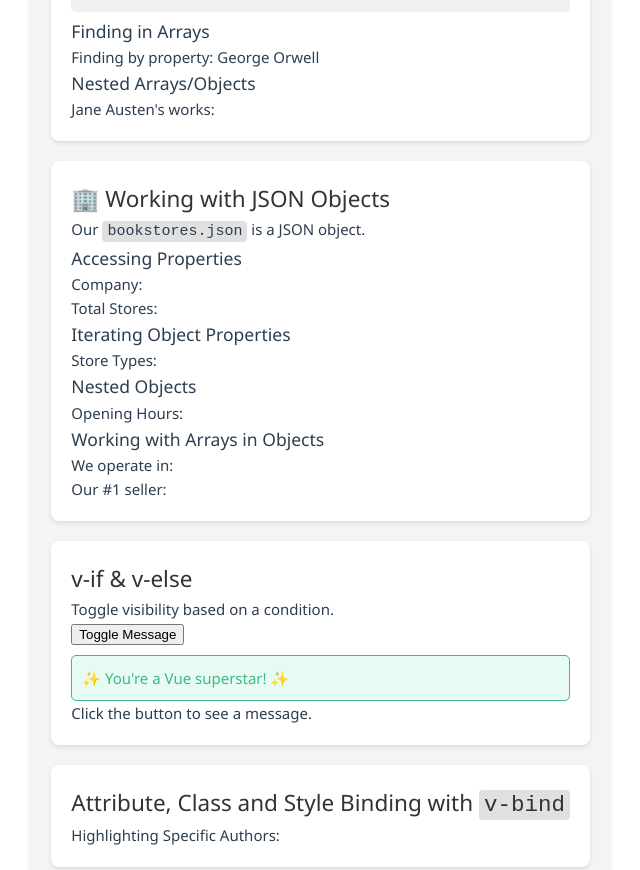
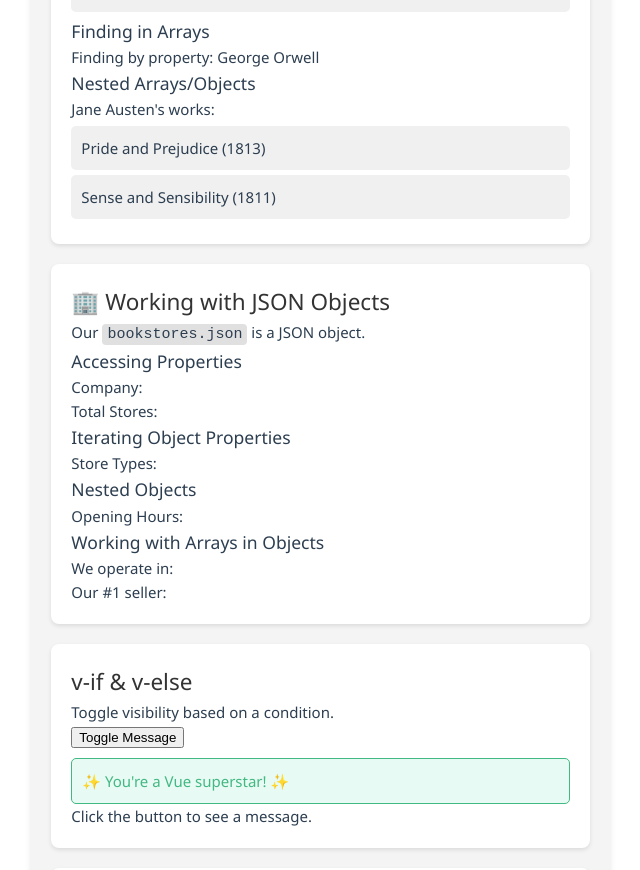
Before and after one commit to YihengCai/FIT5032-eFolio, a Vue app in the folder Week 2/: page / in a window 1280 px wide. Shown: the part 820-1690 px from the top of the page, without its empty margins (30-670 px from the left). Built offline with nearby package versions, Linux system fonts and the light colour scheme.

Commit message:
Activity 9

```diff
--- a/Week 2/src/components/JSON.vue
+++ b/Week 2/src/components/JSON.vue
@@ -41,7 +41,11 @@
       <h3>Nested Arrays/Objects</h3>
       <p>{{ austen?.name }}'s works:</p>
       <!-- Activity 9: Render a list of Austen's works. Hint: Use the v-for directive to iterate through the array of authors that you have filtered out. -->
-      <!-- TODO: CODE TO RENDER LIST OF AUSTEN'S WORKS HERE -->
+      <ul>
+        <li v-for="work in austen?.famousWorks" :key="work.title">
+          {{ work.title }} ({{ work.year }})
+        </li>
+      </ul>
     </section>
 
     <section class="lab-section">
```
